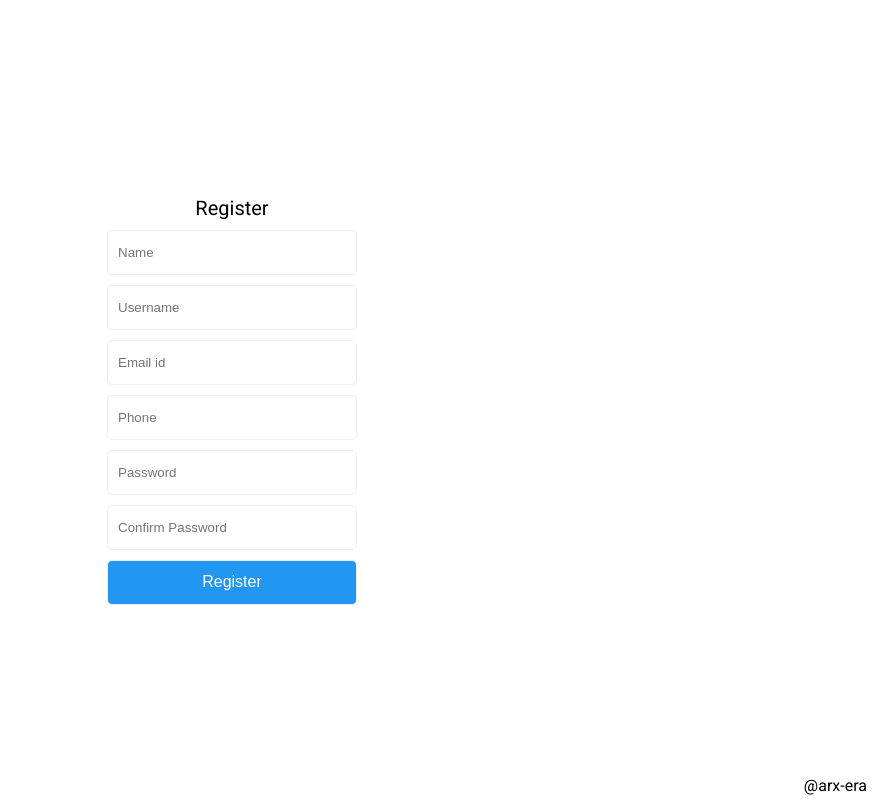
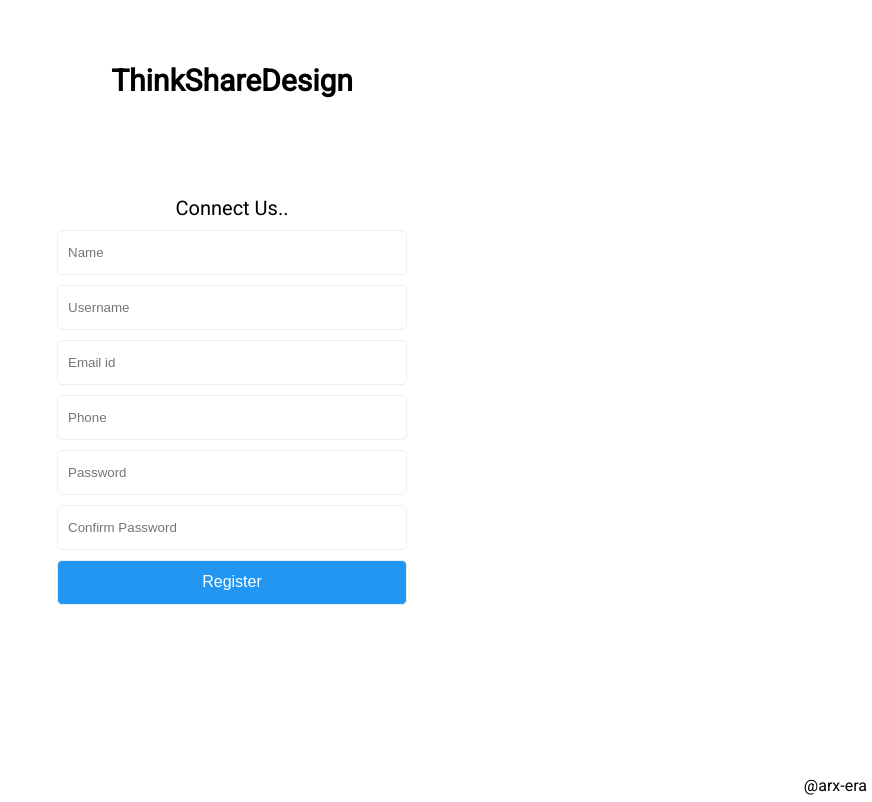
Before and after one commit to rajdevkar/TDS, a PHP site: page /register.php in a window 1280 px wide. Shown: the whole page, without its empty margins (408-1280 px from the left). Run offline with PHP 8.4, Linux system fonts and the light colour scheme.

Commit message:
min changes

```diff
--- a/css/style.css
+++ b/css/style.css
@@ -16,9 +16,10 @@ ul { list-style-type: none; padding: 0; margin: 0; }
 
 li { float: left; height: 100%; }
 
+.title { color: #000000; font-size: 30px; font-weight: 600; }
+
 header { height: 56px; background: #2196f3; color: #ffffff; }
 header .inner-wrapper { -webkit-align-items: center; justify-content: center; padding: 0 5px; }
-header .title { font-size: 20px; }
 header .search-wrapper { margin-left: 20px; width: 100%; }
 header .search-wrapper #search { height: 45px; width: 100%; max-width: 500px; background: #ffffff; border-radius: 10px; position: relative; transition: all 0.3s; }
 header .search-wrapper #search img { height: 100%; width: 40px; top: 0px; position: absolute; right: 10px; cursor: pointer; }
@@ -42,15 +43,19 @@ header .header-btns .propic { height: 35px; width: 35px; background: #eee; curso
 
 .main-content { height: 100vh; }
 .main-content .content { width: 100%; }
+.main-content .title { font-size: 25px; }
 .main-content .site-description { height: 250px; width: 100%; display: flex; justify-content: center; -webkit-align-items: center; }
-.main-content .site-description .title { color: #000000; font-size: 30px; font-weight: 600; }
 
-.form-wrapper { display: flex; height: 100vh; justify-content: center; -webkit-align-items: center; }
-.form-wrapper .form-container { display: flex; }
-.form-wrapper form { display: grid; padding: 10px 50px; margin: 0 auto; }
-.form-wrapper label { margin: 5px 0; text-align: center; font-size: 20px; font-weight: 500; }
-.form-wrapper input[type="text"], .form-wrapper input[type="password"], .form-wrapper input[type="submit"] { float: left; height: 45px; width: 250px; padding: 0 10px; margin: 5px 0; border: 1px solid #eeeeee; border-radius: 5px; }
-.form-wrapper input[type="submit"] { background: #2196f3; color: #ffffff; font-size: 1em; cursor: pointer; }
+login, register { height: 100vh; display: flex; justify-content: center; flex-direction: column; text-align: center; }
+login .title, register .title { height: 20%; width: 100%; position: absolute; top: 0; display: flex; justify-content: center; -webkit-align-items: center; }
+login .form-wrapper, register .form-wrapper { display: flex; justify-content: center; -webkit-align-items: center; }
+login .form-wrapper .form-container, register .form-wrapper .form-container { display: flex; }
+login .form-wrapper form, register .form-wrapper form { display: grid; padding: 10px 50px; margin: 0 auto; }
+login .form-wrapper label, register .form-wrapper label { margin: 5px 0; text-align: center; font-size: 20px; font-weight: 500; }
+login .form-wrapper .login, register .form-wrapper .login { width: 250px; }
+login .form-wrapper .register, register .form-wrapper .register { width: 350px; }
+login .form-wrapper input[type="text"], login .form-wrapper input[type="password"], login .form-wrapper input[type="submit"], register .form-wrapper input[type="text"], register .form-wrapper input[type="password"], register .form-wrapper input[type="submit"] { float: left; height: 45px; padding: 0 10px; margin: 5px 0; border: 1px solid #eeeeee; border-radius: 5px; }
+login .form-wrapper input[type="submit"], register .form-wrapper input[type="submit"] { background: #2196f3; color: #ffffff; font-size: 1em; cursor: pointer; }
 
 footer { margin-bottom: 2px; }
 footer .credits { width: 100%; position: fixed; bottom: 0; padding: 5px; }
--- a/database/regfun.php
+++ b/database/regfun.php
@@ -21,7 +21,7 @@ if($_SERVER["REQUEST_METHOD"] == "POST") {
 		$sql_SELECT = "SELECT * FROM user WHERE username = '$username' and password = '$password'";
 		$result_select = $db->query($sql_SELECT);
 		$row = $result_select->fetch_assoc();
-		$_SESSION['username'] = $row["username"];
+		$_SESSION['name'] = $row["name"];
 		$_SESSION['username'] = $row["username"];
 		$_SESSION['email_id'] = $row["email_id"];
 		$_SESSION['phone'] = $row["phone"];
--- a/js/app.js
+++ b/js/app.js
@@ -1,3 +1,4 @@
 $(document).ready(function() {
-
+	function validateForm() {
+	}
 });
--- a/register.php
+++ b/register.php
@@ -1,17 +1,22 @@
 <?php include 'imports.php'; ?>
 <?php include 'database/regfun.php'; ?>
+<register>
+<div class="title">
+	ThinkShareDesign
+</div>
 <div class="form-wrapper">
 	<div class="form-container">
-		<form method="post" action="">
-			<label>Register</label>
-			<input type="text" name="name" required="true" placeholder="Name" />
-			<input type="text" name="username" required="true" placeholder="Username" />
-			<input type="text" name="email_id" required="true" placeholder="Email id" />
-			<input type="text" name="phone" required="true" placeholder="Phone" />
-			<input type="password" name="password" required="true" placeholder="Password" />
-			<input type="password" name="cpassword" required="true" placeholder="Confirm Password" />
-			<input type="submit" value="Register" name="submit"/>
+		<form method="post" action="" onsubmit="return validateForm()">
+			<label>Connect Us..</label>
+			<input type="text" class="register" name="name" placeholder="Name" required/>
+			<input type="text" class="register" name="username" placeholder="Username" required/>
+			<input type="text" class="register" name="email_id" placeholder="Email id" required/>
+			<input type="text" class="register" name="phone" placeholder="Phone" required/>
+			<input type="password" class="register" name="password" placeholder="Password" required/>
+			<input type="password" class="register" name="cpassword" placeholder="Confirm Password" required/>
+			<input type="submit" class="register" value="Register" name="submit"/>
 		</form>
 	</div>
 </div>
+</register>
 <?php include 'footer.php'; ?>
--- a/scss/style.scss
+++ b/scss/style.scss
@@ -46,6 +46,11 @@ li{
 	float: left;
 	height: 100%;
 }
+.title{
+	color: $--black;
+	font-size: 30px;
+	font-weight: 600;
+}
 header{
 	height: 56px;
 	background: $--main-color;
@@ -54,10 +59,6 @@ header{
 		-webkit-align-items: center;
 		justify-content: center;
 		padding: 0 5px;
-	}
-
-	.title{
-		font-size: 20px;
 	}
 
 	.search-wrapper{
@@ -179,24 +180,34 @@ header{
 	.content{
 		width: 100%;
 	}
-
+	.title{
+		font-size: 25px;
+	}
 	.site-description{
 		height: 250px;
 		width: 100%;
 		display: flex;
 		justify-content: center;
 		-webkit-align-items: center;
-		.title{
-			color: $--black;
-			font-size: 30px;
-			font-weight: 600;
 	}
 }
+login, register{
+	height: 100vh;
+	display: flex;
+  	justify-content: center;
+  	flex-direction: column;
+  	text-align: center;
+	.title{
+    	height: 20%;
+    	width: 100%;
+		position: absolute;
+    	top: 0;
+    	display: flex;
+    	justify-content: center;
+    	-webkit-align-items: center;
 	}
-
 	.form-wrapper{
 		display: flex;
-    height: 100vh;
 		justify-content: center;
 	    -webkit-align-items: center;
 		.form-container{
@@ -213,10 +224,15 @@ header{
 			font-size: 20px;
 			font-weight: 500;
 		}
+		.login{
+			width: 250px;
+		}
+		.register{
+			width: 350px;
+		}
 		input[type="text"], input[type="password"], input[type="submit"]{
 			float: left;
 			height: 45px;
-		width: 250px;
 			padding: 0 10px;
 			margin: 5px 0;
 			border: 1px solid $--gray;
@@ -229,7 +245,7 @@ header{
 			cursor: pointer;
 		}
 	}
-
+}
 footer{
 	margin-bottom: 2px;
 	.credits{
```
Also changed, not shown: database/functions.php (deleted, +0 -30 lines), login.php (+9 -4 lines), 1 other file. Lines whose indentation alone changed are shown as unchanged.
